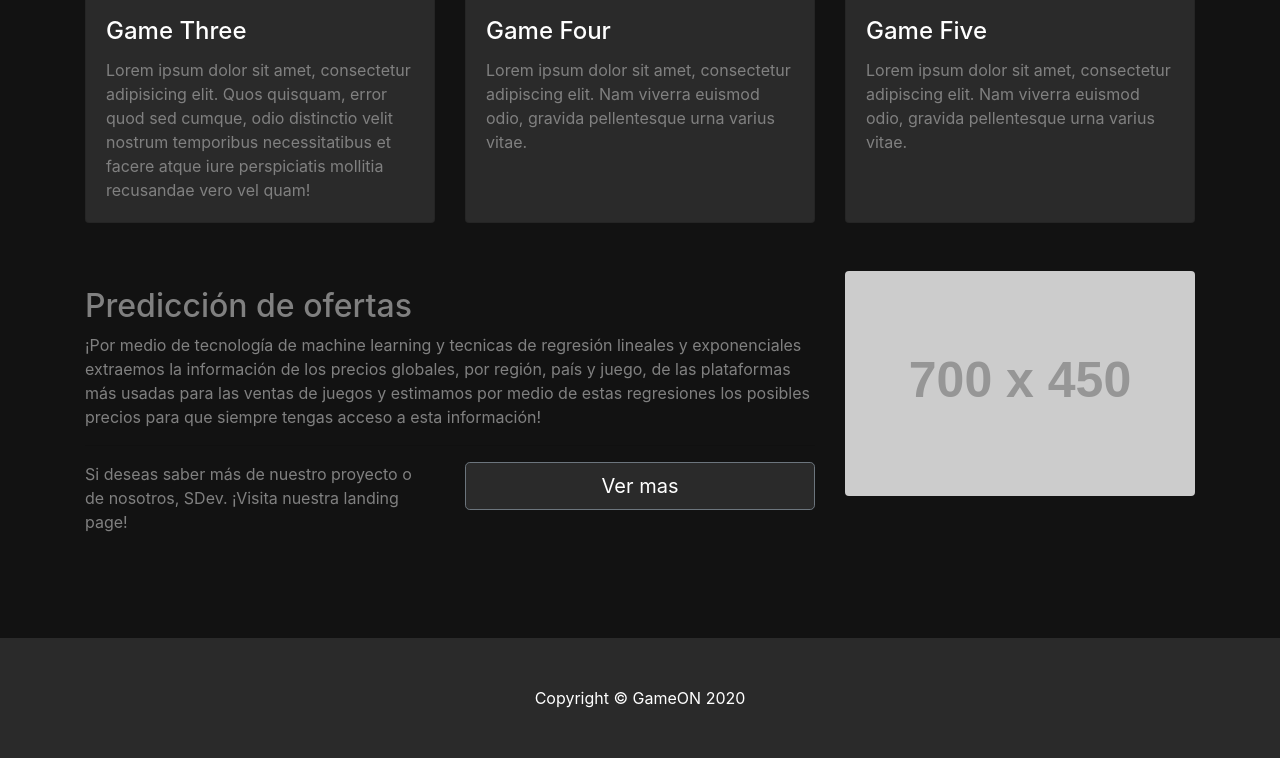
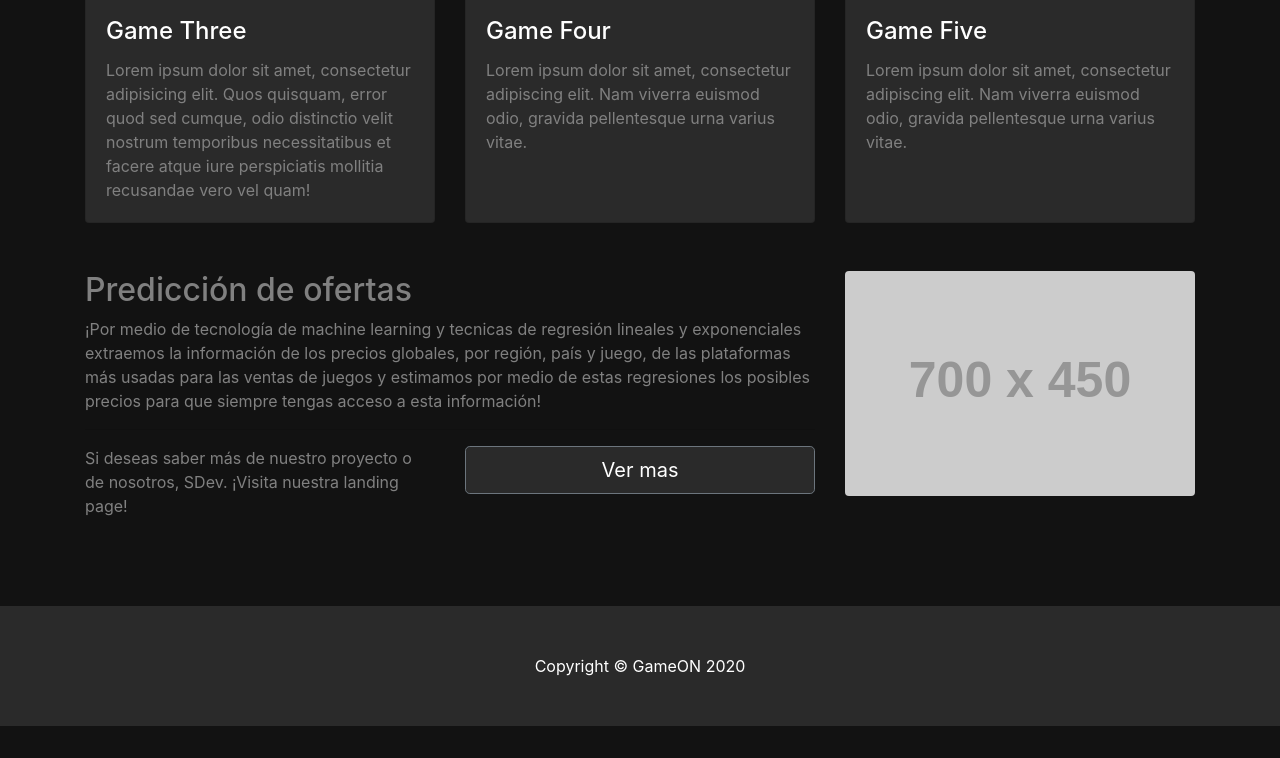
Before and after one commit to StevenTarazona/ISIS2007-PMC, a website: page index.html in a window 1280 px wide. Shown: the part 2020-2778 px from the top of the page. After the commit the page ends 2746 px from the top, so only its background shows below. Drawn offline with Linux system fonts and the light colour scheme; placeholder pictures from the web are drawn by us.

Commit message:
cambio menor

```diff
--- a/css/styles.css
+++ b/css/styles.css
@@ -13,7 +13,6 @@ body {
 }
 
 .carousel-item {
-    min-height: 300px;
     background: no-repeat center center scroll;
     -webkit-background-size: cover;
     -moz-background-size: cover;
--- a/index.html
+++ b/index.html
@@ -232,7 +232,7 @@
 
     <!-- Features Section -->
     <div class="row mb-5">
-      <div class="col-lg py-3">
+      <div class="col-lg">
         <h2>Predicción de ofertas</h2>
         <p>¡Por medio de tecnología de machine learning y tecnicas de regresión lineales y exponenciales extraemos la
           información de los precios globales, por región, país y juego, de las plataformas más usadas para las ventas
```
